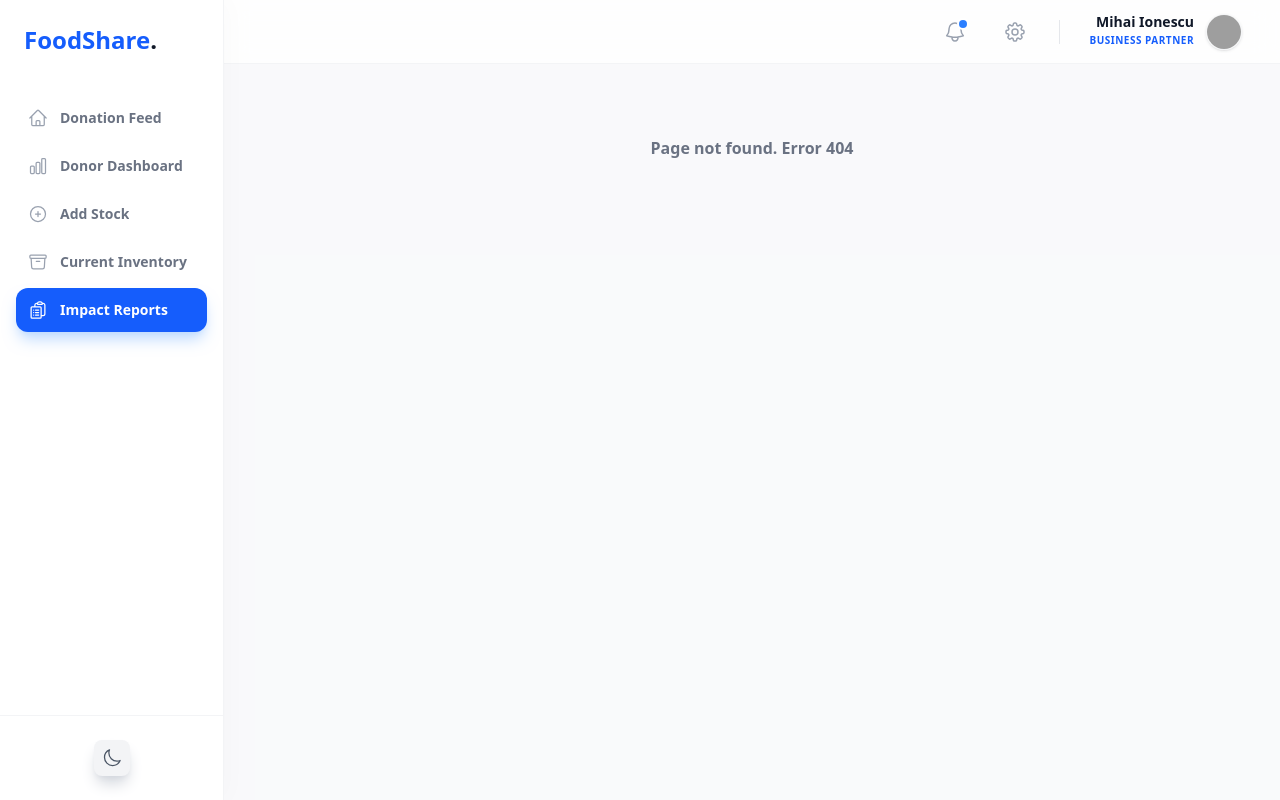
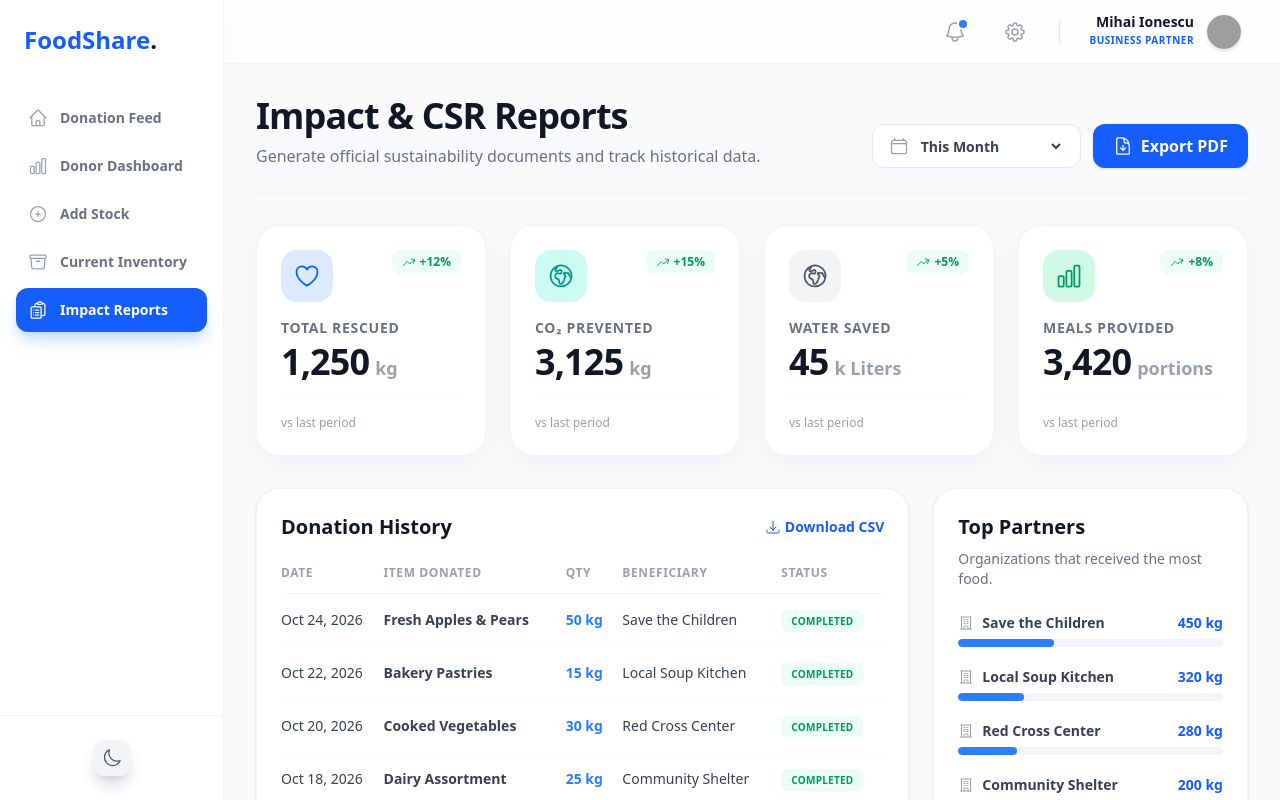
Before and after one commit to LeoMurjinschi/VLM, a React (Vite) app: page /reports in a window 1280 px wide. Before the commit this address had no page. Built offline with nearby package versions, Linux system fonts and the light colour scheme; grey boxes are pictures that could not be loaded.

Commit message:
add ImpactReports page and integrate report statistics and donation history

```diff
--- a/src/App.tsx
+++ b/src/App.tsx
@@ -7,6 +7,7 @@ import { ThemeProvider } from './context/ThemeContext';
 import { InventoryProvider } from './context/InventoryContext';
 import ToastProvider from './components/UI/ToastProvider';
 import DonorDashboard from './pages/DonorDashboard';
+import ImpactReports from './pages/ImpactReports';
 
 function App() {
   return (
@@ -18,10 +19,11 @@ function App() {
               <Route path="/" element={<DashboardLayout />}>
                 <Route index element={<Navigate to="/feed" replace />} />
                 <Route path="feed" element={<DonationFeed />} />
-                <Route path="dashboard" element={<DonorDashboard />} /> {/* <-- ADAUGĂ RUTA ASTA */}
+                <Route path="dashboard" element={<DonorDashboard />} />
+                <Route path="reports" element={<ImpactReports />} />
                 <Route path="add-stock" element={<AddStock />} />
                 <Route path="inventory" element={<CurrentInventory />} />
-                <Route path="*" element={<div className="p-10 text-center text-gray-500 font-bold">Page not found. Error 404</div>} />
+                <Route path="*" element={<div className="p-10 text-center text-gray-500 font-bold">Page under construction 🚧</div>} />
               </Route>
             </Routes>
           </BrowserRouter>
--- /dev/null
+++ b/src/_mock/reports.ts
@@ -0,0 +1,27 @@
+import {
+  HeartIcon,
+  GlobeEuropeAfricaIcon,
+  ChartBarIcon
+} from '@heroicons/react/24/outline';
+
+export const REPORT_STATS = [
+  { title: 'Total Rescued', value: '1,250', unit: 'kg', trend: '+12%', trendLabel: 'vs last period', icon: HeartIcon, color: 'blue' },
+  { title: 'CO₂ Prevented', value: '3,125', unit: 'kg', trend: '+15%', trendLabel: 'vs last period', icon: GlobeEuropeAfricaIcon, color: 'teal' },
+  { title: 'Water Saved', value: '45', unit: 'k Liters', trend: '+5%', trendLabel: 'vs last period', icon: GlobeEuropeAfricaIcon, color: 'cyan' },
+  { title: 'Meals Provided', value: '3,420', unit: 'portions', trend: '+8%', trendLabel: 'vs last period', icon: ChartBarIcon, color: 'emerald' }
+];
+
+export const TOP_PARTNERS = [
+  { name: 'Save the Children', kg: 450, percentage: 36 },
+  { name: 'Local Soup Kitchen', kg: 320, percentage: 25 },
+  { name: 'Red Cross Center', kg: 280, percentage: 22 },
+  { name: 'Community Shelter', kg: 200, percentage: 17 },
+];
+
+export const DONATION_HISTORY = [
+  { id: '1', date: 'Oct 24, 2026', item: 'Fresh Apples & Pears', qty: '50 kg', partner: 'Save the Children', status: 'Completed' },
+  { id: '2', date: 'Oct 22, 2026', item: 'Bakery Pastries', qty: '15 kg', partner: 'Local Soup Kitchen', status: 'Completed' },
+  { id: '3', date: 'Oct 20, 2026', item: 'Cooked Vegetables', qty: '30 kg', partner: 'Red Cross Center', status: 'Completed' },
+  { id: '4', date: 'Oct 18, 2026', item: 'Dairy Assortment', qty: '25 kg', partner: 'Community Shelter', status: 'Completed' },
+  { id: '5', date: 'Oct 15, 2026', item: 'Potato Sacks', qty: '100 kg', partner: 'Save the Children', status: 'Completed' },
+];
--- /dev/null
+++ b/src/pages/ImpactReports.tsx
@@ -0,0 +1,170 @@
+import React, { useState } from 'react';
+import { useTheme } from '../hooks/useTheme';
+import StatCard from '../components/UI/StatCard';
+import {
+  ArrowDownTrayIcon,
+  CalendarIcon,
+  DocumentArrowDownIcon,
+  BuildingOfficeIcon
+} from '@heroicons/react/24/outline';
+import { toast } from 'react-toastify';
+// IMPORTĂM DATELE DE AICI:
+import { REPORT_STATS, TOP_PARTNERS, DONATION_HISTORY } from '../_mock/reports';
+
+const ImpactReports: React.FC = () => {
+  const { theme } = useTheme();
+  const [dateRange, setDateRange] = useState('This Month');
+  const [isExporting, setIsExporting] = useState(false);
+
+  const handleExport = (format: string) => {
+    setIsExporting(true);
+    setTimeout(() => {
+      toast.success(`Report exported as ${format} successfully! 📄`);
+      setIsExporting(false);
+    }, 1200);
+  };
+
+  return (
+    <div className={`space-y-8 max-w-7xl mx-auto min-h-screen relative pb-10 ${
+      theme === 'light' ? 'bg-gray-50' : 'bg-gray-900'
+    }`}>
+
+      {/* HEADER & CONTROALE RAPORT */}
+      <div className={`pb-6 border-b relative z-20 ${theme === 'light' ? 'border-gray-100' : 'border-gray-700'}`}>
+        <div className="flex flex-col md:flex-row md:items-end justify-between gap-4">
+          <div>
+            <h1 className={`text-3xl md:text-4xl font-extrabold tracking-tight mb-2 ${theme === 'light' ? 'text-gray-900' : 'text-gray-100'}`}>
+              Impact & CSR Reports
+            </h1>
+            <p className={`text-base font-medium ${theme === 'light' ? 'text-gray-500' : 'text-gray-400'}`}>
+              Generate official sustainability documents and track historical data.
+            </p>
+          </div>
+
+          <div className="flex flex-col sm:flex-row gap-3">
+            {/* Selector de Perioadă */}
+            <div className={`flex items-center gap-2 px-4 py-2.5 rounded-xl border ${theme === 'light' ? 'bg-white border-gray-200 text-gray-700' : 'bg-gray-800 border-gray-600 text-gray-200'}`}>
+              <CalendarIcon className="w-5 h-5 text-gray-400" />
+              <select
+                value={dateRange}
+                onChange={(e) => setDateRange(e.target.value)}
+                className="bg-transparent border-none focus:outline-none text-sm font-bold cursor-pointer"
+              >
+                <option value="Last 7 Days">Last 7 Days</option>
+                <option value="This Month">This Month</option>
+                <option value="Last Month">Last Month</option>
+                <option value="Year to Date">Year to Date (YTD)</option>
+              </select>
+            </div>
+
+            {/* Buton Export PDF */}
+            <button
+              onClick={() => handleExport('PDF')}
+              disabled={isExporting}
+              className={`flex items-center justify-center gap-2 px-5 py-2.5 text-white font-bold rounded-xl shadow-sm transition-all active:scale-[0.98] ${
+                isExporting ? 'bg-blue-400 cursor-wait' : 'bg-blue-600 hover:bg-blue-700'
+              }`}
+            >
+              <DocumentArrowDownIcon className="w-5 h-5" />
+              <span>Export PDF</span>
+            </button>
+          </div>
+        </div>
+      </div>
+
+      {/* 1. KPI GRID */}
+      <div className="grid grid-cols-1 sm:grid-cols-2 lg:grid-cols-4 gap-5 md:gap-6 animate-fade-in-up">
+        {REPORT_STATS.map((stat, index) => (
+          <StatCard key={index} stat={stat} />
+        ))}
+      </div>
+
+      {/* 2. CONȚINUT PRINCIPAL: TABEL + TOP PARTENERI */}
+      <div className="grid grid-cols-1 lg:grid-cols-3 gap-6 animate-fade-in-up" style={{ animationDelay: '100ms' }}>
+
+        {/* SECȚIUNEA STÂNGĂ: Tabelul Istoric */}
+        <div className={`lg:col-span-2 p-6 rounded-3xl border shadow-sm ${theme === 'light' ? 'bg-white border-gray-100' : 'bg-gray-800 border-gray-700'}`}>
+          <div className="flex justify-between items-center mb-6">
+            <h3 className={`text-xl font-extrabold ${theme === 'light' ? 'text-gray-900' : 'text-gray-100'}`}>
+              Donation History
+            </h3>
+            <button onClick={() => handleExport('CSV')} className={`text-sm font-bold flex items-center gap-1 transition-colors ${theme === 'light' ? 'text-blue-600 hover:text-blue-700' : 'text-blue-400 hover:text-blue-300'}`}>
+              <ArrowDownTrayIcon className="w-4 h-4" /> Download CSV
+            </button>
+          </div>
+
+          <div className="overflow-x-auto">
+            <table className="w-full text-left border-collapse">
+              <thead>
+                <tr className={`border-b text-xs uppercase tracking-wider ${theme === 'light' ? 'border-gray-100 text-gray-400' : 'border-gray-700 text-gray-500'}`}>
+                  <th className="pb-3 font-bold">Date</th>
+                  <th className="pb-3 font-bold">Item Donated</th>
+                  <th className="pb-3 font-bold">Qty</th>
+                  <th className="pb-3 font-bold">Beneficiary</th>
+                  <th className="pb-3 font-bold">Status</th>
+                </tr>
+              </thead>
+              <tbody className={`text-sm ${theme === 'light' ? 'text-gray-700' : 'text-gray-300'}`}>
+                {DONATION_HISTORY.map((row) => (
+                  <tr key={row.id} className={`border-b last:border-0 transition-colors ${theme === 'light' ? 'border-gray-50 hover:bg-gray-50/50' : 'border-gray-700/50 hover:bg-gray-800/50'}`}>
+                    <td className="py-4 font-medium">{row.date}</td>
+                    <td className="py-4 font-bold">{row.item}</td>
+                    <td className="py-4 font-extrabold text-blue-500">{row.qty}</td>
+                    <td className="py-4">{row.partner}</td>
+                    <td className="py-4">
+                      <span className={`px-2.5 py-1 rounded-md text-[10px] font-bold uppercase tracking-wide ${theme === 'light' ? 'bg-emerald-50 text-emerald-600' : 'bg-emerald-900/30 text-emerald-400'}`}>
+                        {row.status}
+                      </span>
+                    </td>
+                  </tr>
+                ))}
+              </tbody>
+            </table>
+          </div>
+        </div>
+
+        {/* SECȚIUNEA DREAPTĂ: Top Parteneri */}
+        <div className={`p-6 rounded-3xl border shadow-sm ${theme === 'light' ? 'bg-white border-gray-100' : 'bg-gray-800 border-gray-700'}`}>
+          <h3 className={`text-xl font-extrabold mb-2 ${theme === 'light' ? 'text-gray-900' : 'text-gray-100'}`}>
+            Top Partners
+          </h3>
+          <p className={`text-sm font-medium mb-6 ${theme === 'light' ? 'text-gray-500' : 'text-gray-400'}`}>
+            Organizations that received the most food.
+          </p>
+
+          <div className="space-y-5">
+            {TOP_PARTNERS.map((partner, idx) => (
+              <div key={idx}>
+                <div className="flex justify-between items-center mb-1.5">
+                  <div className="flex items-center gap-2">
+                    <BuildingOfficeIcon className={`w-4 h-4 ${theme === 'light' ? 'text-gray-400' : 'text-gray-500'}`} />
+                    <span className={`text-sm font-bold ${theme === 'light' ? 'text-gray-700' : 'text-gray-200'}`}>
+                      {partner.name}
+                    </span>
+                  </div>
+                  <span className={`text-sm font-extrabold ${theme === 'light' ? 'text-blue-600' : 'text-blue-400'}`}>
+                    {partner.kg} kg
+                  </span>
+                </div>
+                <div className={`h-2 w-full rounded-full overflow-hidden ${theme === 'light' ? 'bg-gray-100' : 'bg-gray-700'}`}>
+                  <div
+                    className="h-full bg-blue-500 rounded-full"
+                    style={{ width: `${partner.percentage}%` }}
+                  ></div>
+                </div>
+              </div>
+            ))}
+          </div>
+
+          <div className={`mt-6 pt-5 border-t text-xs font-medium text-center ${theme === 'light' ? 'border-gray-100 text-gray-500' : 'border-gray-700 text-gray-400'}`}>
+            Based on {dateRange} data.
+          </div>
+        </div>
+
+      </div>
+
+    </div>
+  );
+};
+
+export default ImpactReports;
```
